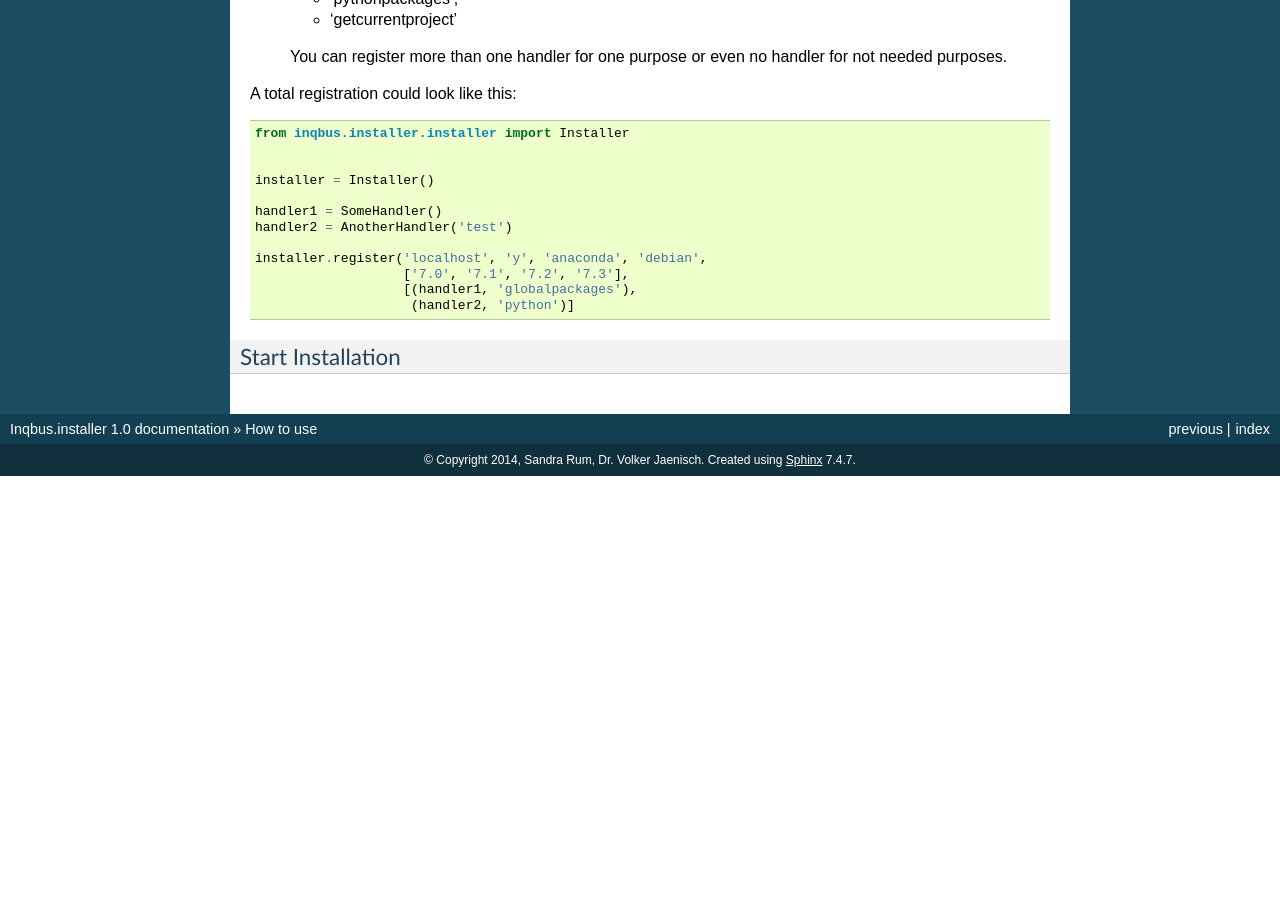
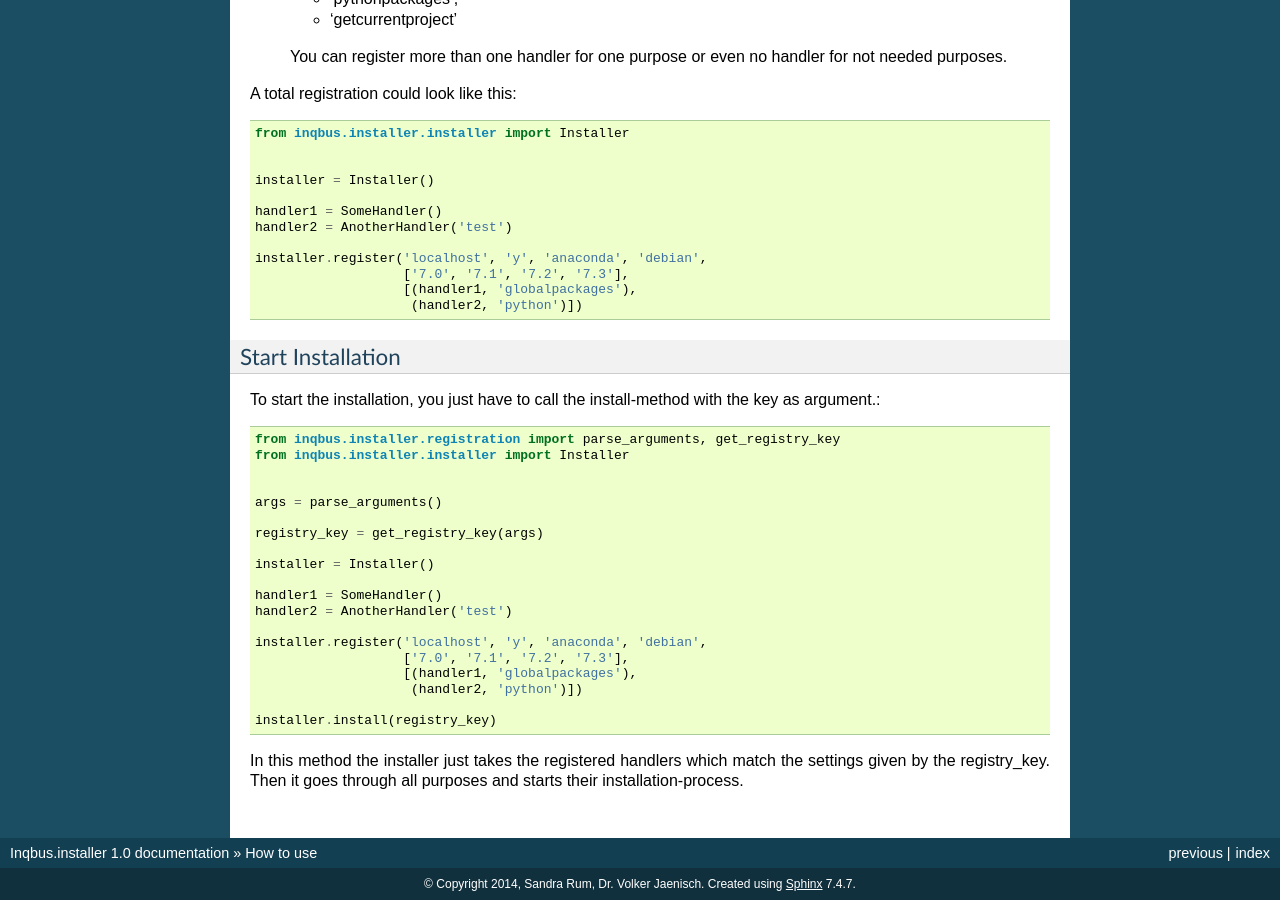
Before and after one commit to volkerjaenisch/inqbus.installer, a Sphinx documentation site: the page built from doc/source/howtouse.rst, in a window 1280 px wide and 900 px high, scrolled down 1533 px. Built offline with Sphinx 7.4.7, drawn with Linux system fonts in a browser that asks for light colours; before the commit the page ends 2009 px from its top, so only the background shows below that.

Commit message:
Completed howtouse by adding 'Start Installation'.

```diff
--- a/doc/source/howtouse.rst
+++ b/doc/source/howtouse.rst
@@ -97,7 +97,34 @@ A total registration could look like this: ::
   installer.register('localhost', 'y', 'anaconda', 'debian',
                      ['7.0', '7.1', '7.2', '7.3'],
                      [(handler1, 'globalpackages'),
-                      (handler2, 'python')]
+                      (handler2, 'python')])
 
 Start Installation
 ^^^^^^^^^^^^^^^^^^
+
+To start the installation, you just have to call the install-method with the
+key as argument.::
+
+  from inqbus.installer.registration import parse_arguments, get_registry_key
+  from inqbus.installer.installer import Installer
+
+
+  args = parse_arguments()
+
+  registry_key = get_registry_key(args)
+
+  installer = Installer()
+
+  handler1 = SomeHandler()
+  handler2 = AnotherHandler('test')
+
+  installer.register('localhost', 'y', 'anaconda', 'debian',
+                     ['7.0', '7.1', '7.2', '7.3'],
+                     [(handler1, 'globalpackages'),
+                      (handler2, 'python')])
+
+  installer.install(registry_key)
+
+In this method the installer just takes the registered handlers which match the
+settings given by the registry_key. Then it goes through all purposes and
+starts their installation-process.
```
